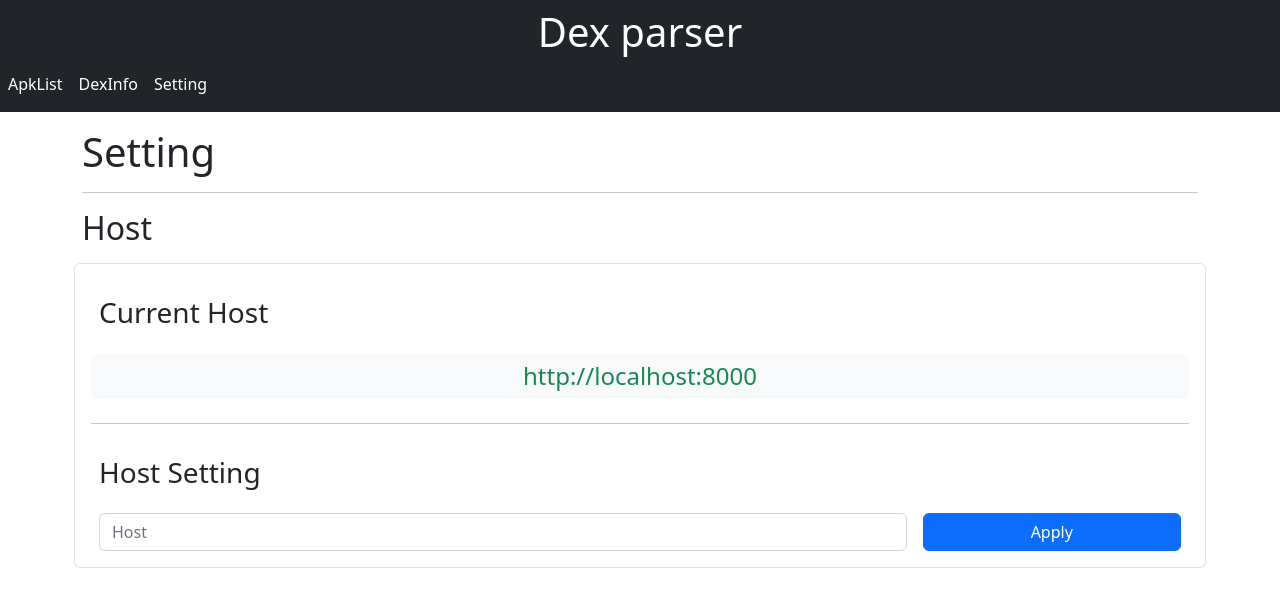
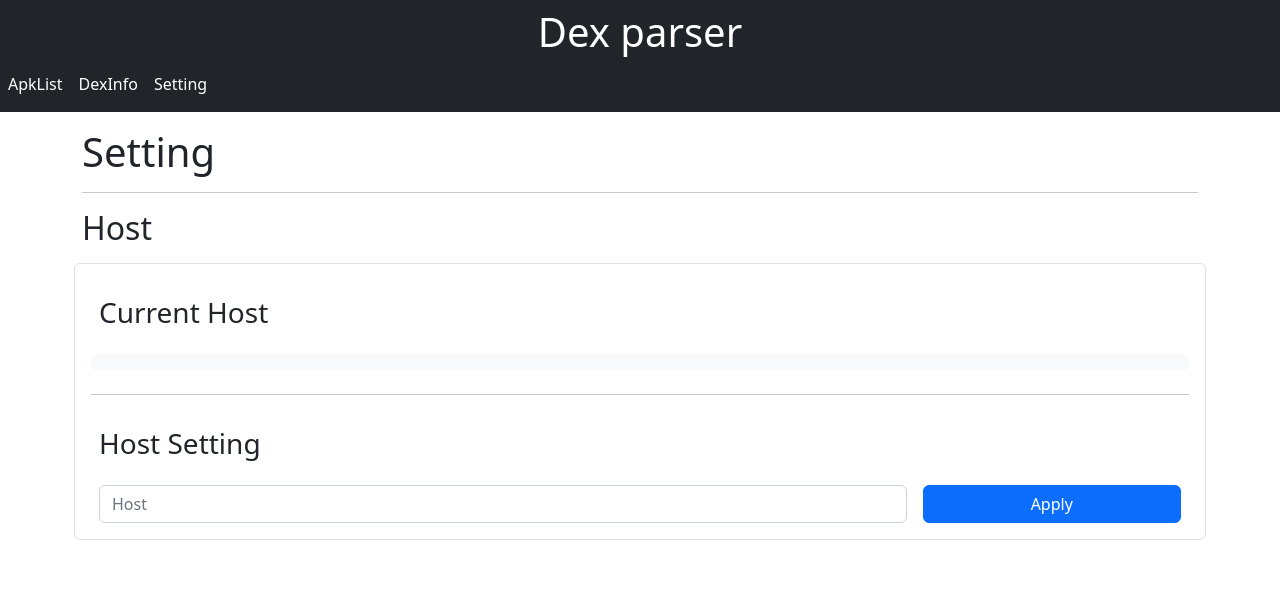
Before and after one commit to shpusan001/dexparser, a React (Create React App) app in the folder client/: page /setting in a window 1280 px wide. Shown: the top 606 px of the page. Built offline with nearby package versions, Linux system fonts and the light colour scheme.

Commit message:
Fix: Setting 페이지 Current 호스트 디폴트 값 공백으로 변경

```diff
--- a/client/src/component/server_setting/ServerSettingForm.js
+++ b/client/src/component/server_setting/ServerSettingForm.js
@@ -15,9 +15,9 @@ export default function ServerSettingForm() {
   useEffect(() => {
     if (isInit == false) {
       if (sync == "sync") {
-        alert(host + " is connected.");
+        alert(host + " connection success.");
       } else if (sync == null) {
-        alert(host + " is disconnected.");
+        alert(host + " connection failure.");
       }
     }
     setIsInit(false);
@@ -45,7 +45,12 @@ export default function ServerSettingForm() {
       <h2>Host</h2>
       <form class="row g-3 align-items-center my-3 border rounded p-3">
         <h3>Current Host</h3>
-        <h4 class="text-center text-success bg-light rounded p-2">{host}</h4>
+        {sync == "sync" && (
+          <h4 class="text-center text-success bg-light rounded p-2">{host}</h4>
+        )}
+        {sync == null && (
+          <h4 class="text-center text-danger bg-light rounded p-2">{host}</h4>
+        )}
         <hr />
         <h3>Host Setting</h3>
         <div class="col-9">
--- a/client/src/redux/setting.js
+++ b/client/src/redux/setting.js
@@ -6,7 +6,7 @@ const SET_HOST = "setting_SET_HOST";
 export const setMainHost = createAction(SET_HOST, (data) => data);
 
 const initialState = {
-  host: "http://localhost:8000",
+  host: "",
 };
 
 const setting = handleActions(
```
